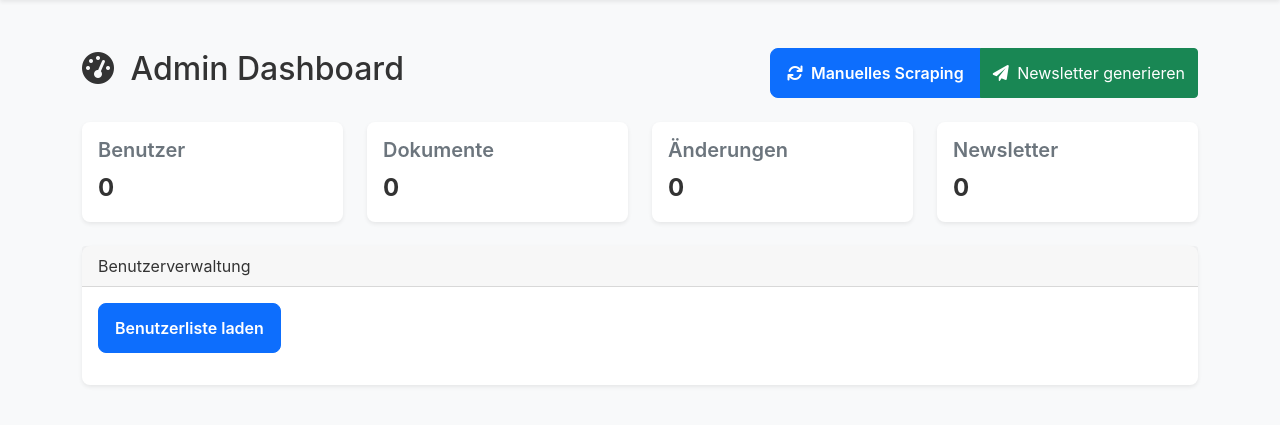
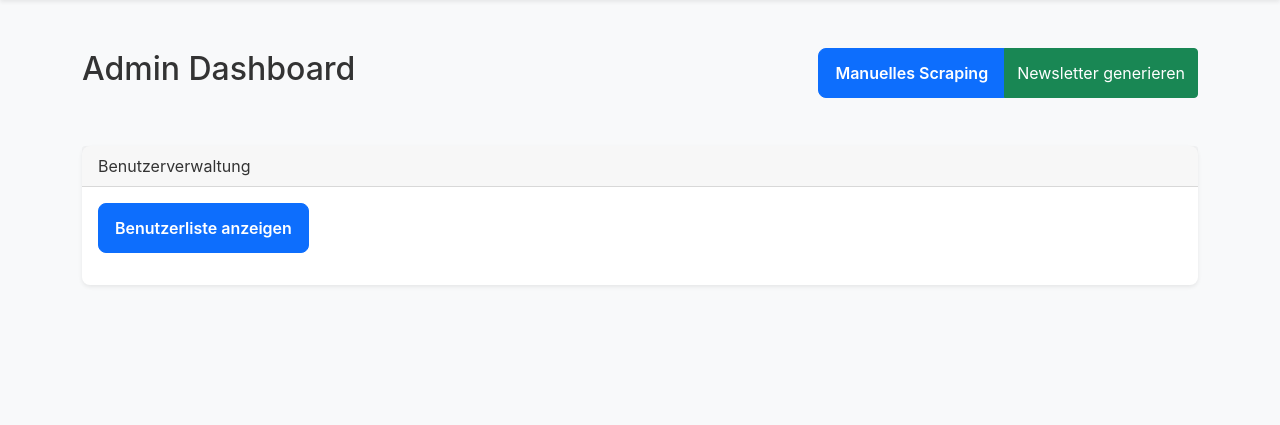
Before and after one commit to jackl1304/News, a Flask app: page /admin/dashboard in a window 1280 px wide. Shown: the part 56-481 px from the top of the page. Run offline with Flask 3, Linux system fonts and the light colour scheme; the visitor is signed in with stand-in values (Sample User, id 1).

Commit message:
Update admin.html

```diff
--- a/medtech_newsletter/templates/admin.html
+++ b/medtech_newsletter/templates/admin.html
@@ -3,122 +3,75 @@
 
 {% block content %}
 <div class="d-flex justify-content-between align-items-center mb-4">
-    <h1 class="h2">
-        <i class="fas fa-tachometer-alt me-2"></i>
-        Admin Dashboard
-    </h1>
+    <h1 class="h2">Admin Dashboard</h1>
     <div class="btn-group">
-        <button type="button" class="btn btn-primary" onclick="manualScraping()">
-            <i class="fas fa-sync me-1"></i>
-            Manuelles Scraping
-        </button>
-        <button type="button" class="btn btn-success" onclick="manualNewsletter()">
-            <i class="fas fa-paper-plane me-1"></i>
-            Newsletter generieren
-        </button>
+        <button type="button" class="btn btn-primary" onclick="manualScraping()">Manuelles Scraping</button>
+        <button type="button" class="btn btn-success" onclick="manualNewsletter()">Newsletter generieren</button>
     </div>
 </div>
 
 <div class="row mb-4">
-    <div class="col-md-3">
-        <div class="card shadow-sm">
-            <div class="card-body">
-                <h5 class="card-title text-muted">Benutzer</h5>
-                <p class="card-text fs-4 fw-bold">{{ stats.total_subscribers }}</p>
-            </div>
-        </div>
     </div>
-    <div class="col-md-3">
-        <div class="card shadow-sm">
-            <div class="card-body">
-                <h5 class="card-title text-muted">Dokumente</h5>
-                <p class="card-text fs-4 fw-bold">{{ stats.total_documents }}</p>
-            </div>
-        </div>
-    </div>
-    <div class="col-md-3">
-        <div class="card shadow-sm">
-            <div class="card-body">
-                <h5 class="card-title text-muted">Änderungen</h5>
-                <p class="card-text fs-4 fw-bold">{{ stats.pending_changes }}</p>
-            </div>
-        </div>
-    </div>
-    <div class="col-md-3">
-        <div class="card shadow-sm">
-            <div class="card-body">
-                <h5 class="card-title text-muted">Newsletter</h5>
-                <p class="card-text fs-4 fw-bold">{{ stats.recent_newsletters|length }}</p>
-            </div>
-        </div>
-    </div>
-</div>
 
 <div class="card mt-4 shadow-sm">
     <div class="card-header">
         Benutzerverwaltung
     </div>
     <div class="card-body">
-        <button class="btn btn-primary" onclick="loadUsers()">Benutzerliste laden</button>
-        <div id="user-list" class="mt-3 table-responsive"></div>
+        <button class="btn btn-primary" onclick="loadUsers()">Benutzerliste anzeigen</button>
+        <div id="user-list-container" class="mt-3 table-responsive"></div>
     </div>
 </div>
 {% endblock %}
 
 {% block scripts %}
 <script>
-    // Manuelle Aktionen
     async function manualScraping() {
-        if (!confirm('Manuelles Scraping starten?')) return;
-        const response = await fetch('/admin/manual-scraping', { method: 'POST' });
+        alert('Starte manuelles Scraping... (Diese Funktion ist noch in Entwicklung)');
+        // Hier folgt die Fetch-Logik
+    }
+    async function manualNewsletter() {
+        alert('Starte Newsletter-Generierung... (Diese Funktion ist noch in Entwicklung)');
+    }
+
+    async function deleteUser(userId) {
+        if (!confirm(`Benutzer mit ID ${userId} wirklich löschen?`)) return;
+
+        const response = await fetch(`/admin/user/delete/${userId}`, { method: 'POST' });
         const result = await response.json();
         alert(result.message || result.error);
+        loadUsers();
     }
 
-    async function manualNewsletter() {
-        if (!confirm('Newsletter-Generierung starten?')) return;
-        const response = await fetch('/admin/manual-newsletter', { method: 'POST' });
-        const result = await response.json();
-        alert(result.message || result.error);
-    }
-
-    // Benutzer laden und löschen
-    async function deleteUser(userId) {
-        if (!confirm(`Möchten Sie den Benutzer mit der ID ${userId} wirklich löschen?`)) {
-            return;
-        }
-        const response = await fetch(`/admin/user/delete/${userId}`, {
-            method: 'POST',
-        });
-        const result = await response.json();
-        alert(result.message || result.error);
-        loadUsers(); // Liste neu laden
+    function editUser(userId) {
+        window.location.href = `/admin/user/edit/${userId}`;
     }
 
     async function loadUsers() {
-        const userListDiv = document.getElementById('user-list');
-        userListDiv.innerHTML = '<div class="spinner-border spinner-border-sm"></div>';
+        const container = document.getElementById('user-list-container');
+        container.innerHTML = '<div class="spinner-border spinner-border-sm"></div>';
+
         const response = await fetch('/admin/users');
         const users = await response.json();
 
-        let tableHtml = `<table class="table table-striped table-sm"><thead><tr><th>ID</th><th>E-Mail</th><th>Admin</th><th>Aktionen</th></tr></thead><tbody>`;
+        let table = `<table class="table table-striped">
+            <thead><tr><th>ID</th><th>E-Mail</th><th>Admin</th><th>Aktionen</th></tr></thead>
+            <tbody>`;
+
         users.forEach(user => {
-            let deleteButton = '';
-            if (!user.is_admin) { // Admins können nicht gelöscht werden
-                 deleteButton = `<button class="btn btn-danger btn-sm" onclick="deleteUser(${user.id})">Löschen</button>`;
-            }
+            table += `<tr>
+                <td>${user.id}</td>
+                <td>${user.email}</td>
+                <td>${user.is_admin ? 'Ja' : 'Nein'}</td>
+                <td>
+                    <button class="btn btn-sm btn-outline-primary" onclick="editUser(${user.id})">Bearbeiten</button>
+                    <button class="btn btn-sm btn-outline-danger" onclick="deleteUser(${user.id})">Löschen</button>
+                </td>
+            </tr>`;
+        });
 
-            tableHtml += `
-                <tr>
-                    <td>${user.id}</td>
-                    <td>${user.email}</td>
-                    <td>${user.is_admin ? '<span class="badge bg-success">Ja</span>' : '<span class="badge bg-secondary">Nein</span>'}</td>
-                    <td>${deleteButton}</td>
-                </tr>
-            `;
-        });
-        tableHtml += `</tbody></table>`;
-        userListDiv.innerHTML = tableHtml;
+        table += `</tbody></table>`;
+        container.innerHTML = table;
     }
 </script>
 {% endblock %}
```
